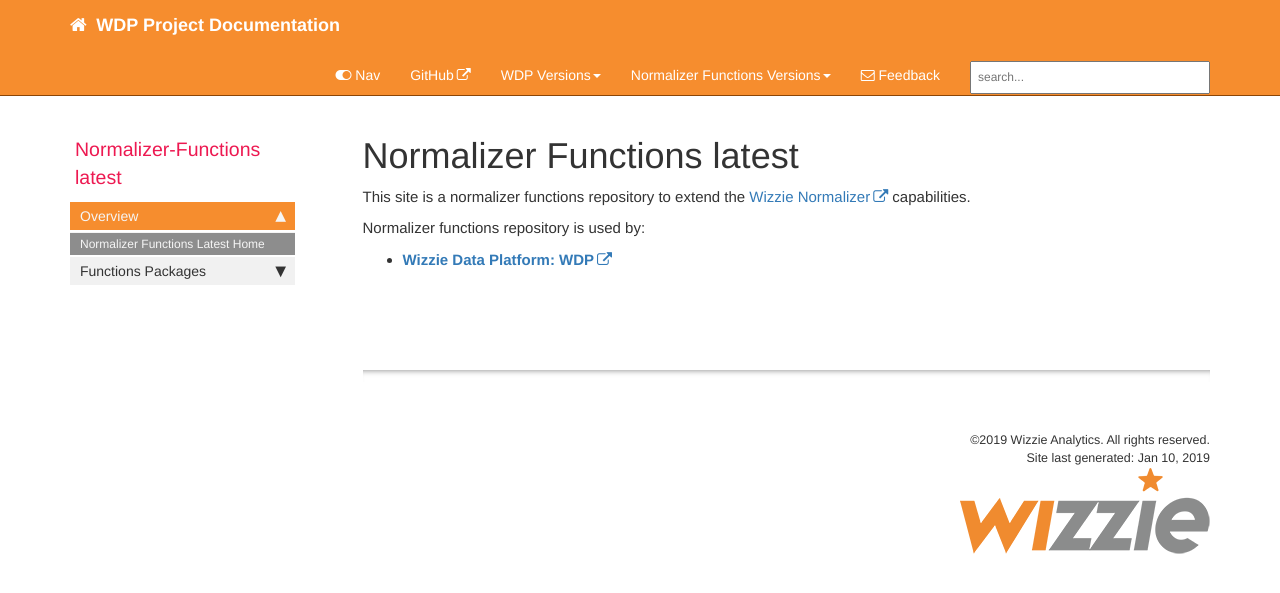
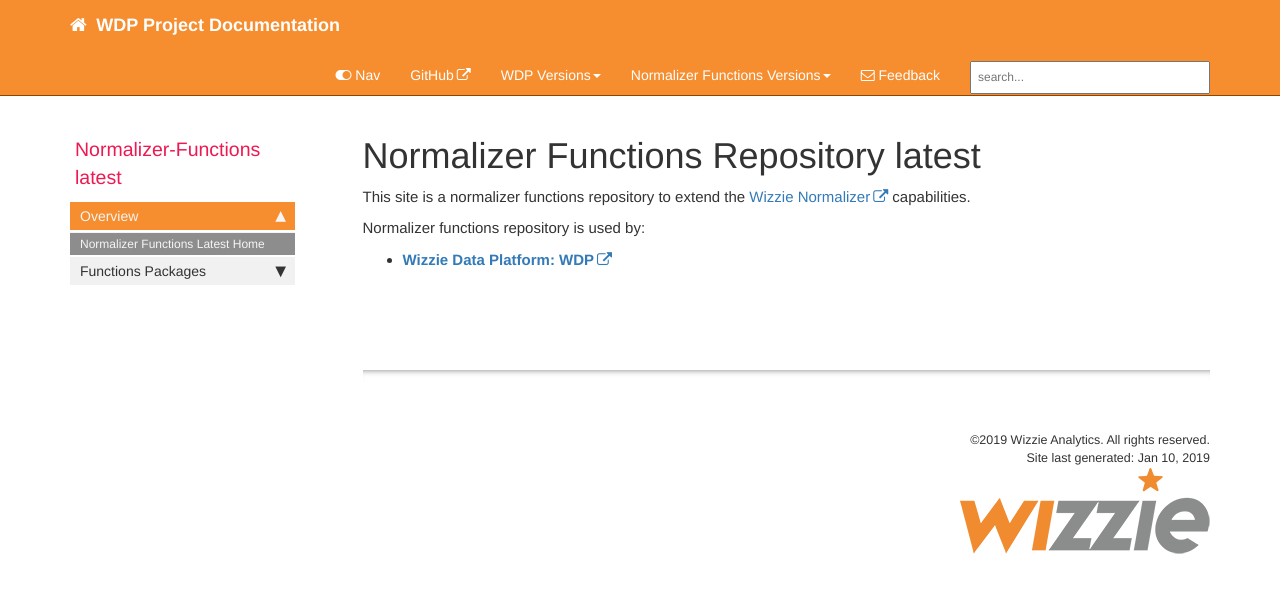
Before and after one commit to wizzie-io/wizzie-io.github.io, a Jekyll site: the page built from pages/normalizer-functions/latest/index.md, in a window 1280 px wide. Shown: the top 593 px of the page. Built offline with Jekyll 4.4.1, drawn with Linux system fonts in a browser that asks for light colours; nearby versions of some CDN libraries; comment, search, counter and statistics services are not loaded.

Commit message:
Update normalizer functions repository name and update links

```diff
--- a/_data/sidebars/normalizer_0_7_2_sidebar.yml
+++ b/_data/sidebars/normalizer_0_7_2_sidebar.yml
@@ -66,7 +66,7 @@ entries:
       url: /normalizer_0.7.2_debug_functions.html
       output: web
     - title: Functions Repository
-      url: https://wizzie-io.github.io/normalizer-functions/
+      url: https://wizzie-io.github.io/normalizer-functions_latest_index.html
       output: web
 
   - title: Docker
--- a/_data/sidebars/normalizer_0_7_3_sidebar.yml
+++ b/_data/sidebars/normalizer_0_7_3_sidebar.yml
@@ -67,7 +67,7 @@ entries:
       url: /normalizer_0.7.3_debug_functions.html
       output: web
     - title: Functions Repository
-      url: https://wizzie-io.github.io/normalizer-functions/
+      url: https://wizzie-io.github.io/normalizer-functions_latest_index.html
       output: web
 
   - title: Docker
--- a/_data/sidebars/normalizer_latest_sidebar.yml
+++ b/_data/sidebars/normalizer_latest_sidebar.yml
@@ -66,7 +66,7 @@ entries:
       url: /normalizer_latest_debug_functions.html
       output: web
     - title: Functions Repository
-      url: https://wizzie-io.github.io/normalizer-functions/
+      url: https://wizzie-io.github.io/normalizer-functions_latest_index.html
       output: web
 
   - title: Docker
--- a/_data/sidebars/wdp_1_0_0_sidebar.yml
+++ b/_data/sidebars/wdp_1_0_0_sidebar.yml
@@ -136,7 +136,7 @@ entries:
       url: /normalizer_0.7.3_index.html
       output: web
 
-    - title: Normalizer Functions
+    - title: Normalizer Functions Repository
       url: /normalizer-functions_latest_index.html
       output: web
 
--- a/pages/normalizer-functions/latest/index.md
+++ b/pages/normalizer-functions/latest/index.md
@@ -1,5 +1,5 @@
 ---
-title: Normalizer Functions latest
+title: Normalizer Functions Repository latest
 version: latest
 permalink: /normalizer-functions_latest_index.html
 toc: false
```
